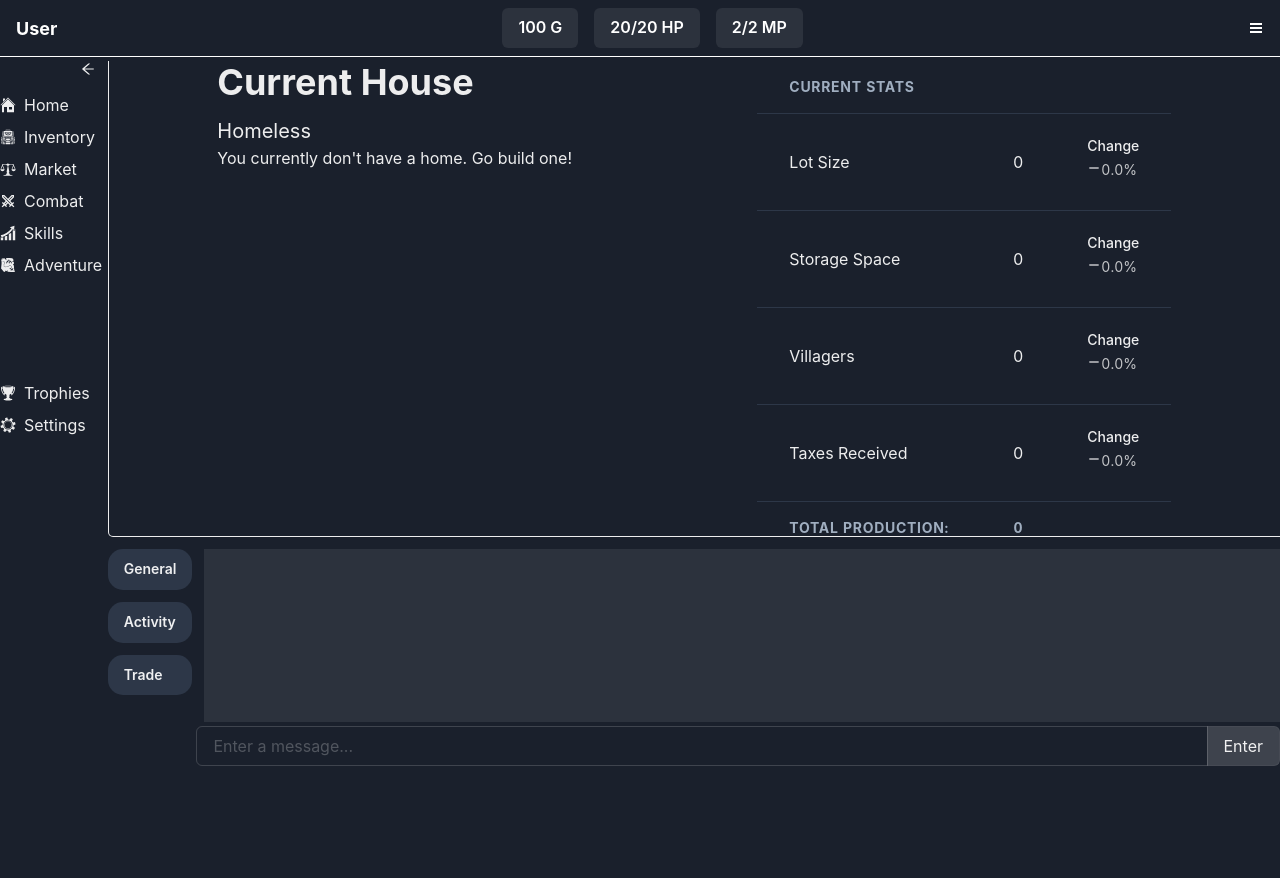
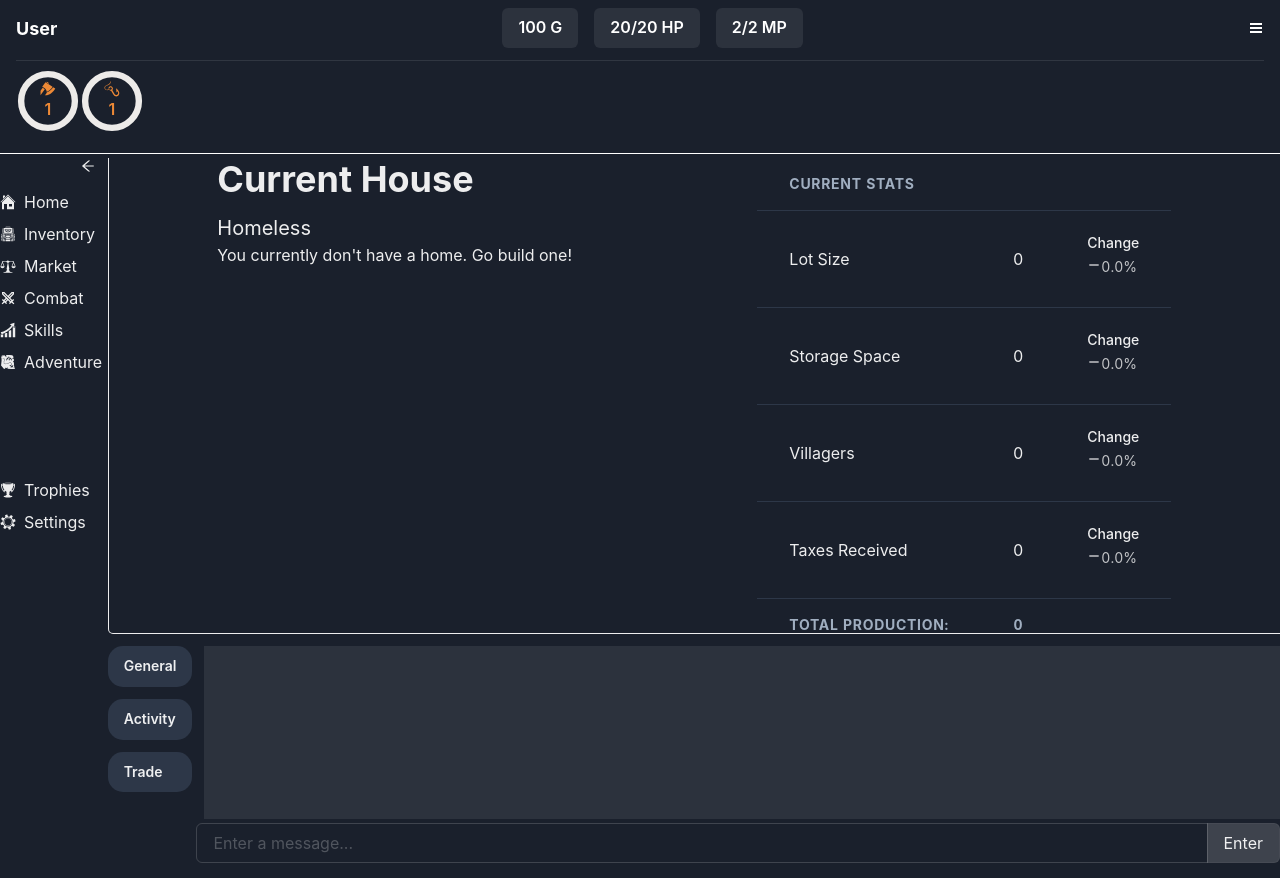
Before and after one commit to ZMonk91/ember-rising, a React (Create React App) app: page /woodcutting in a window 1280 px wide. Both pictures are taken after a click on the element 1256 px from the left and 28 px from the top of the page. Before the commit the page ends 800 px from the top, so only its background shows below. Built offline with nearby package versions, Linux system fonts and the light colour scheme.

Commit message:
Navbar Collapse, with animation

```diff
--- a/package.json
+++ b/package.json
@@ -20,6 +20,7 @@
 		"react-router": "^6.0.0-beta.8",
 		"react-router-dom": "^6.0.0-beta.8",
 		"react-scripts": "4.0.3",
+		"react-spring": "^9.3.0",
 		"redux": "^4.1.1",
 		"sass": "^1.43.3",
 		"web-vitals": "^1.0.1"
--- a/src/Components/Navbar/Navbar.js
+++ b/src/Components/Navbar/Navbar.js
@@ -1,18 +1,25 @@
 import React from "react"
-import { NavbarContainer } from "./NavbarContainer"
-import {NavbarUsername} from './NavbarUsername'
-import {NavbarMenuButton} from './NavbarMenuButton'
-import { NavbarStatusButtons } from "./NavbarStatusButtons"
+import {NavbarContainer} from "./NavbarContainer"
+import {NavbarUsername} from "./NavbarUsername"
+import {NavbarMenuButton} from "./NavbarMenuButton"
+import {NavbarStatusButtons} from "./NavbarStatusButtons"
+import {NavbarSkillsContainer} from "./NavbarSkillsContainer"
+
+
 export const Navbar = (props) => {
-      const [isOpen, setIsOpen] = React.useState(false)
+	const [isOpen, setIsOpen] = React.useState(false)
 
-			const toggle = () => setIsOpen(!isOpen)
+	const toggle = () => setIsOpen(!isOpen)
 
-            return(
-                <NavbarContainer {...props}>
-                    <NavbarUsername></NavbarUsername>
-                    <NavbarStatusButtons/>
-                    <NavbarMenuButton toggle={toggle}/>
-                </NavbarContainer>
-            )
+
+
+	return (
+        <NavbarContainer {...props}>
+				<NavbarUsername />
+				<NavbarStatusButtons />
+				<NavbarMenuButton toggle={toggle} />
+
+				{isOpen && <NavbarSkillsContainer />}
+			</NavbarContainer>
+	)
 }
--- a/src/Components/Navbar/NavbarContainer.js
+++ b/src/Components/Navbar/NavbarContainer.js
@@ -1,6 +1,7 @@
 import {Flex} from '@chakra-ui/react'
 export const NavbarContainer = ({children, ...props}) => {
 	return (
+
 			<Flex
 				as="nav"
 				align="center"
--- /dev/null
+++ b/src/Components/Navbar/NavbarSkill.js
@@ -0,0 +1,64 @@
+import React from "react"
+import {Box} from "@chakra-ui/layout"
+import {useSelector} from "react-redux"
+import {Tooltip} from "@chakra-ui/tooltip"
+import {Table, Tbody, Td, Thead, Tr} from "@chakra-ui/table"
+import {NavbarSkillProgress} from "./NavbarSkillProgress"
+
+export const NavbarSkill = (props) => {
+	// const dispatch = useDispatch();
+	const skills = useSelector((state) => state.skills)
+	const skill = skills[props.skill]
+
+	const getTooltipInfo = () => {
+		return (
+			<Table size="sm" variant="unstyled">
+				<Thead
+					color="text-primary"
+					fontWeight="semibold"
+					textAlign="center"
+				>
+					{skill.title}
+				</Thead>
+				<Tbody>
+					<Tr>
+						<Td>Current Xp:</Td>
+						<Td isNumeric>{skill.xp}</Td>
+					</Tr>
+					<Tr>
+						<Td>Required Xp:</Td>
+						<Td isNumeric>{skill.nextLevel}</Td>
+					</Tr>
+					<Tr>
+						<Td>Remaining:</Td>
+						<Td isNumeric>{skill.nextLevel - skill.xp}</Td>
+					</Tr>
+				</Tbody>
+			</Table>
+		)
+	}
+
+	return (
+		<Box>
+			{/* Thanks Olaf for the snippet */}
+			{props.skill && (
+				<Tooltip
+					hasArrow
+					label={getTooltipInfo()}
+					aria-label="A tooltip"
+					bg="Background"
+					color="text-primary"
+					border="1px solid"
+					shadow="1px 1px"
+					arrowShadowColor="red"
+					p={0}
+				>
+					{/* Must wrap children in a Span element for Tooltip to work properly*/}
+					<span>
+						<NavbarSkillProgress skill={skill} />
+					</span>
+				</Tooltip>
+			)}
+		</Box>
+	)
+}
--- /dev/null
+++ b/src/Components/Navbar/NavbarSkillProgress.js
@@ -0,0 +1,27 @@
+import React from "react"
+import { CircularProgress, CircularProgressLabel} from "@chakra-ui/progress"
+import { Center, Box } from '@chakra-ui/react'
+
+
+
+export const NavbarSkillProgress = (props) => {
+    const skill = props.skill
+    return (
+
+				<CircularProgress
+					size="4rem"
+					value={(skill.xpGainedThisLevel / skill.xpNeededThisLevel) * 100}
+				>
+					<CircularProgressLabel color="orange.400">
+						<Center>
+							<Box fontSize="1rem">
+								{skill.icon()}
+								<Box as="span" fontWeight="semibold">
+									{skill.level}
+								</Box>
+							</Box>
+						</Center>
+					</CircularProgressLabel>
+				</CircularProgress>
+		)
+}
--- /dev/null
+++ b/src/Components/Navbar/NavbarSkillsContainer.js
@@ -0,0 +1,38 @@
+import React from "react"
+import {Box, Flex, Divider} from "@chakra-ui/react"
+import { NavbarSkill } from "./NavbarSkill"
+import {useSpring, animated, config} from "react-spring"
+
+export const NavbarSkillsContainer = (props) => {
+
+      const fade = useSpring({
+		  to: {opacity: 1},
+		from: {opacity: 0},
+	  config: {
+		  		delay: 4000, duration: 1000
+		  	}
+		})
+
+		const stretch = useSpring({
+			from: {width: '0%'},
+			to: {width: '100%'},
+			config: {...config.wobbly, duration: 1000}
+		})
+
+	return (
+		<Box w="100%" my={3}>
+				<animated.div style={stretch}>
+					{" "}
+					<Divider mb={2} />
+				</animated.div>
+
+				<animated.div style={fade}>
+					<Flex>
+						<NavbarSkill skill={"woodcutting"} />
+						<NavbarSkill skill={"fishing"} />
+						<NavbarSkill />
+					</Flex>
+				</animated.div>
+			</Box>
+	)
+}
--- a/src/Components/Screens/Skills/Woodcutting/WoodCuttingCard.js
+++ b/src/Components/Screens/Skills/Woodcutting/WoodCuttingCard.js
@@ -30,7 +30,7 @@ export function WoodcuttingCard(props) {
 	// }
 
 	const handleAction = () => {
-		if (xp >= skills.woodcutting.nextLevel) {
+		if (xp >= (skills.woodcutting.nextLevel - 5)) {
 			dispatch(addLevel({skill: "woodcutting"}))
 			dispatch(updateNextLevel({skill: "woodcutting"}))
 		}
--- a/src/features/skills/skillsSlice.js
+++ b/src/features/skills/skillsSlice.js
@@ -1,30 +1,69 @@
 import {createSlice} from "@reduxjs/toolkit"
-
+import {
+	GiWoodAxe,
+	GiFishingHook,
+	// GiMining,
+	// GiGlassHeart,
+	// GiSwordBrandish,
+	// GiMuscleUp,
+	// GiShield,
+	// GiRake,
+	// GiAnvil,
+	// GiHammerNails,
+	// GiBowArrow,
+	// GiTreasureMap,
+	// GiTriorb,
+	// GiBrokenTablet,
+	// GiCampCookingPot,
+	// GiClover
+} from "react-icons/gi"
 
 export const skillsSlice = createSlice({
 	name: "skills",
 	initialState: {
 		woodcutting: {
+			title: "Woodcutting",
+			icon: GiWoodAxe,
 			xp: 0,
 			nextLevel: 100,
-            level: 1
+			xpNeededThisLevel: 100,
+			xpGainedThisLevel: 0,
+			level: 1,
+			link: "/woodcutting"
+		},
+		fishing: {
+			title: "Fishing",
+			icon: GiFishingHook,
+			xp: 0,
+			nextLevel: 100,
+			xpNeededThisLevel: 100,
+			xpGainedThisLevel: 0,
+			level: 1,
+			link: "/fishing"
 		}
 	},
 	reducers: {
+		getSkilllevel: (state, action) => {
+			return state[action.payload.skill].level
+		},
 		addXp: (state, action) => {
 			state[action.payload.skill].xp += action.payload.value
+			state[action.payload.skill].xpGainedThisLevel += action.payload.value
 		},
 		addLevel: (state, action) => {
-            state[action.payload.skill].level ++
+			state[action.payload.skill].level++
 		},
 		updateNextLevel: (state, action) => {
 			state[action.payload.skill].nextLevel += Math.floor(
 				state[action.payload.skill].nextLevel * 1.09
-						)}
+			)
+			state[action.payload.skill].xpNeededThisLevel =
+				state[action.payload.skill].nextLevel
+			state[action.payload.skill].xpGainedThisLevel = 0
 		}
 	}
-)
+})
 
-
-export const {addXp, addLevel, updateNextLevel} = skillsSlice.actions
+export const {addXp, addLevel, updateNextLevel, getSkillLevel} =
+	skillsSlice.actions
 export default skillsSlice.reducer
```
Also changed, not shown: src/Components/Screens/Skills/SkillCardList.js (+8 -2 lines), 1 other file (tests, documents, lock files or other folders). Lines whose indentation alone changed are shown as unchanged.
